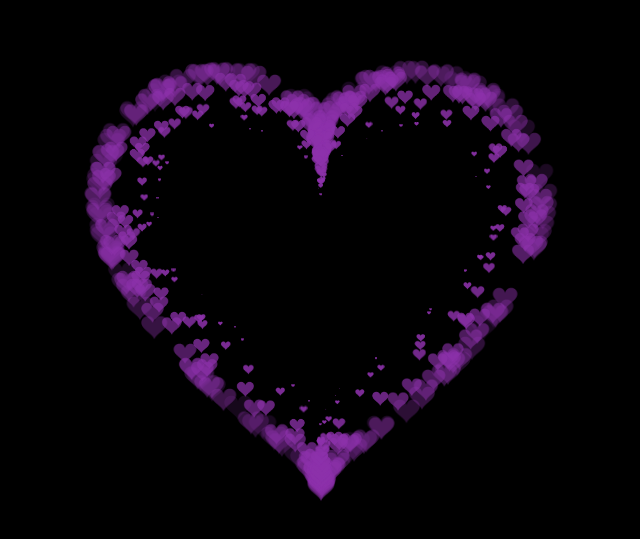
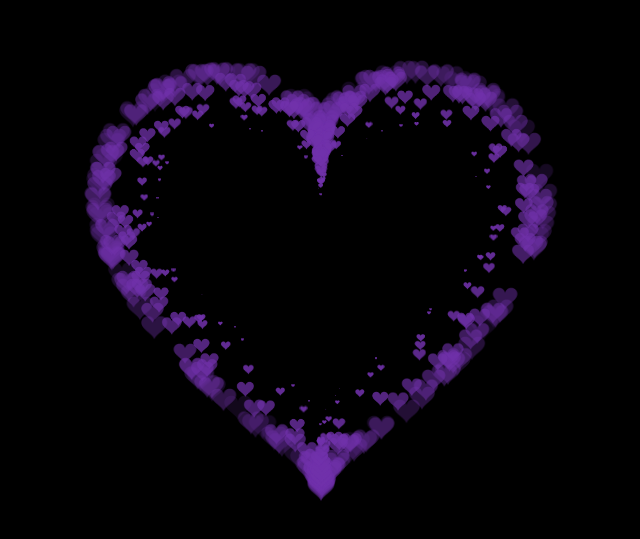
Before and after one commit to nhanncfpt/huyennonpurple, a plain HTML site: page index.html in a window 1280 px wide. Shown: the part 123-662 px from the top of the page, without its empty margins (319-959 px from the left). Drawn offline with Linux system fonts and the light colour scheme.

Commit message:
Update index.html

```diff
--- a/index.html
+++ b/index.html
@@ -206,7 +206,7 @@ var ParticlePool = (function() {
     }
     context.closePath();
     // create the fill
-    context.fillStyle = '#8d32ab';
+    context.fillStyle = '#7132ab';
     context.fill();
     // create the image
     var image = new Image();
```
